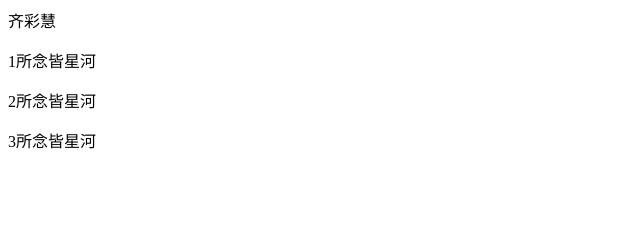
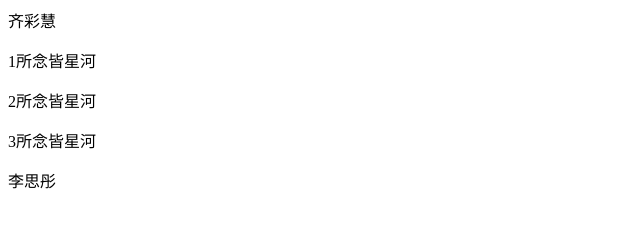
Before and after one commit to qicaihui/ch, a plain HTML site: page index.html in a window 1280 px wide. Shown: the full height of the page, 0-640 px from the left. Drawn offline with Linux system fonts and the light colour scheme.

Commit message:
新增的内容

```diff
--- a/index.html
+++ b/index.html
@@ -12,5 +12,6 @@
         <p>2所念皆星河</p>
         <p>3所念皆星河</p>
     </div>
+    李思彤
 </body>
 </html>
```
